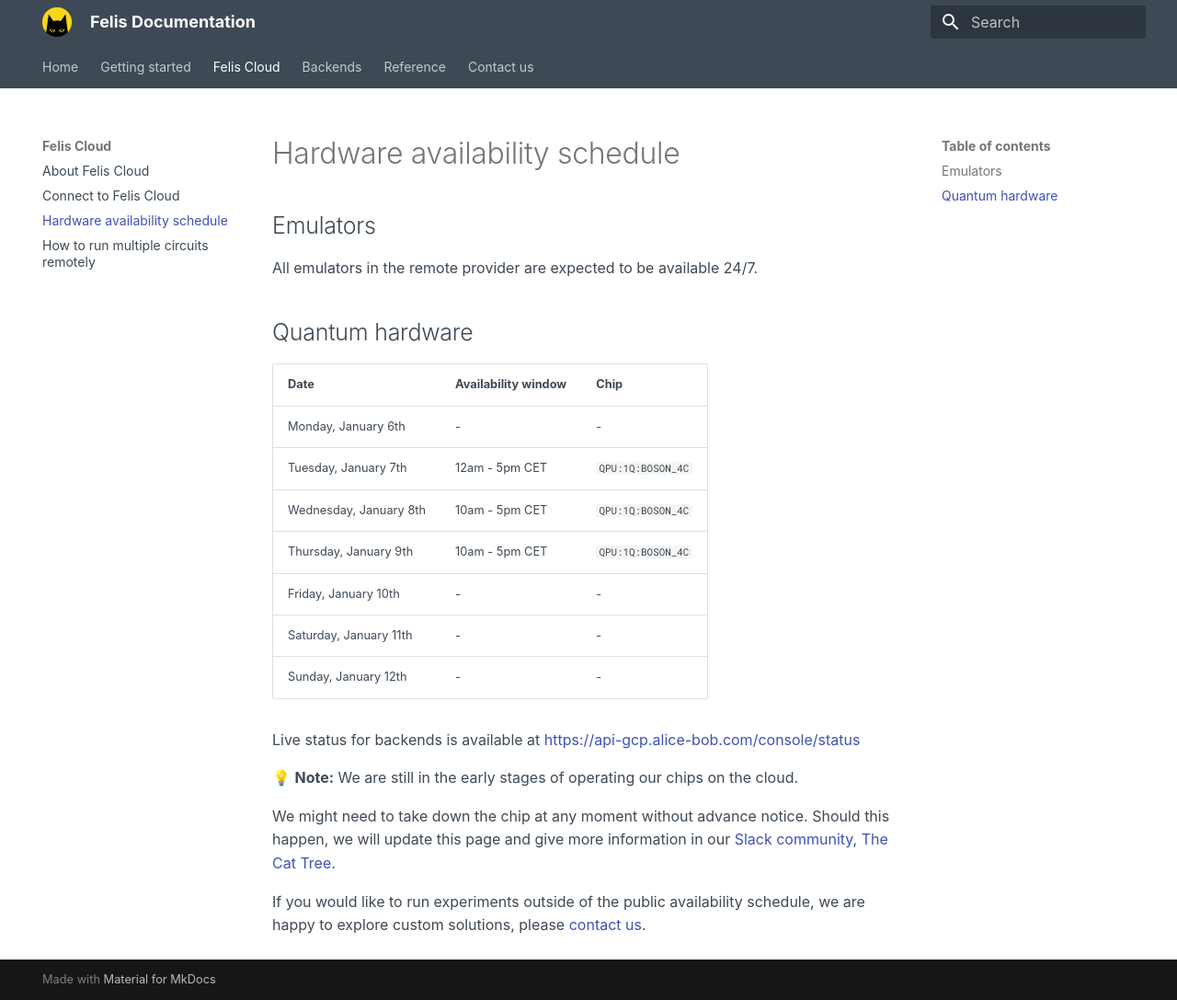
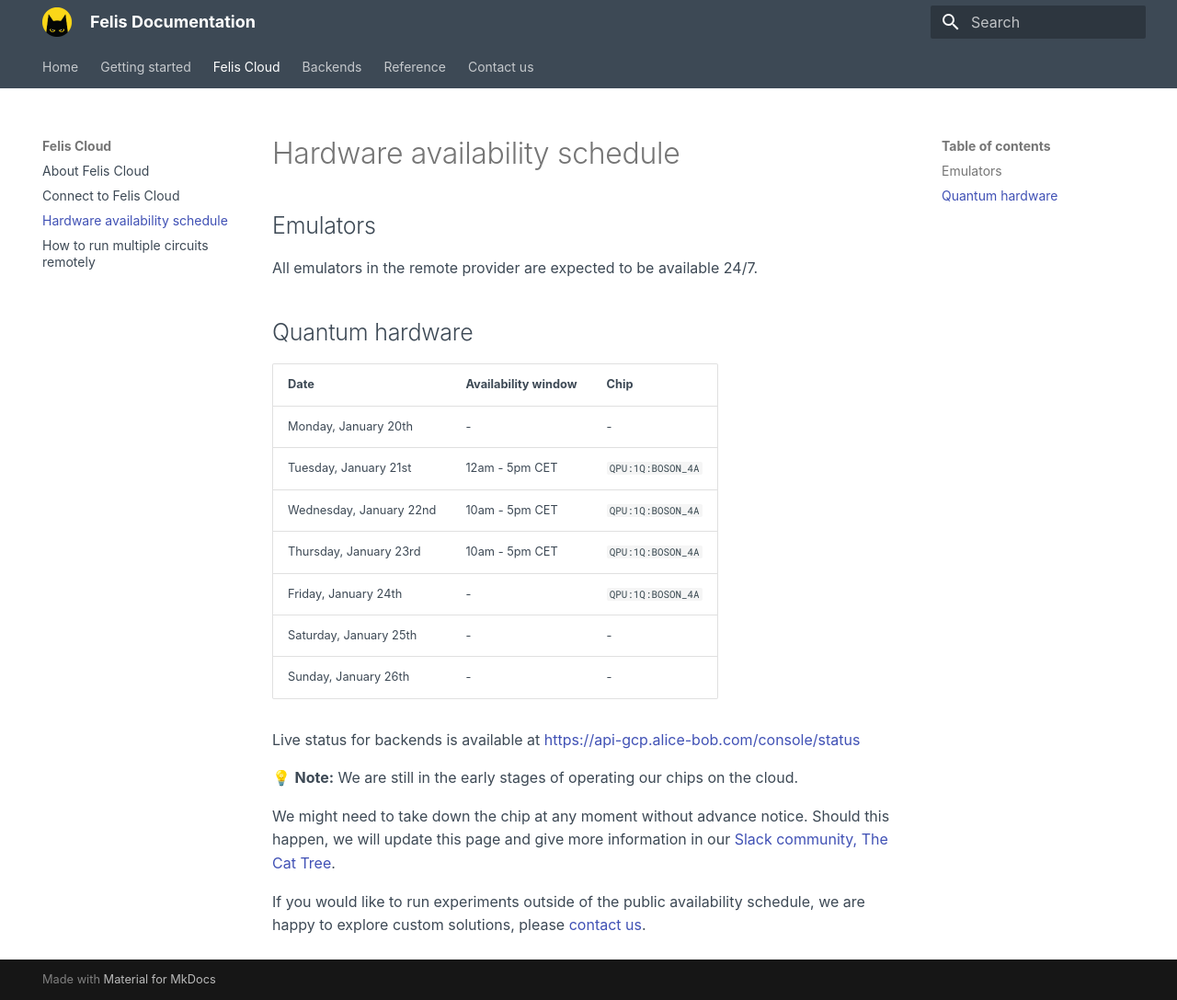
Before and after one commit to Alice-Bob-SW/felis, an MkDocs documentation site: the page built from docs/felis_cloud/hardware_availability_schedule.md, in a window 1280 px wide and 1087 px high. Shown: the whole window at 92% size. Built offline with MkDocs 1.6.1 and Material for MkDocs 9.7.7, drawn with Linux system fonts in a browser that asks for light colours.

Commit message:
Updated schedule

```diff
--- a/docs/felis_cloud/hardware_availability_schedule.md
+++ b/docs/felis_cloud/hardware_availability_schedule.md
@@ -8,13 +8,13 @@
 
 | Date | Availability window | Chip |
 | --- | --- | --- |
-| Monday, January 6th | - | - |
-| Tuesday, January 7th | 12am - 5pm CET | `QPU:1Q:BOSON_4C` |
-| Wednesday, January 8th | 10am - 5pm CET | `QPU:1Q:BOSON_4C` |
-| Thursday, January 9th | 10am - 5pm CET | `QPU:1Q:BOSON_4C` |
-| Friday, January 10th | - | - |
-| Saturday, January 11th | - | - |
-| Sunday, January 12th | - | - |
+| Monday, January 20th | - | - |
+| Tuesday, January 21st | 12am - 5pm CET | `QPU:1Q:BOSON_4A` |
+| Wednesday, January 22nd | 10am - 5pm CET | `QPU:1Q:BOSON_4A` |
+| Thursday, January 23rd | 10am - 5pm CET | `QPU:1Q:BOSON_4A` |
+| Friday, January 24th | - | `QPU:1Q:BOSON_4A` |
+| Saturday, January 25th | - | - |
+| Sunday, January 26th | - | - |
 
 Live status for backends is available at [https://api-gcp.alice-bob.com/console/status](https://api-gcp.alice-bob.com/console/status)
 
```
